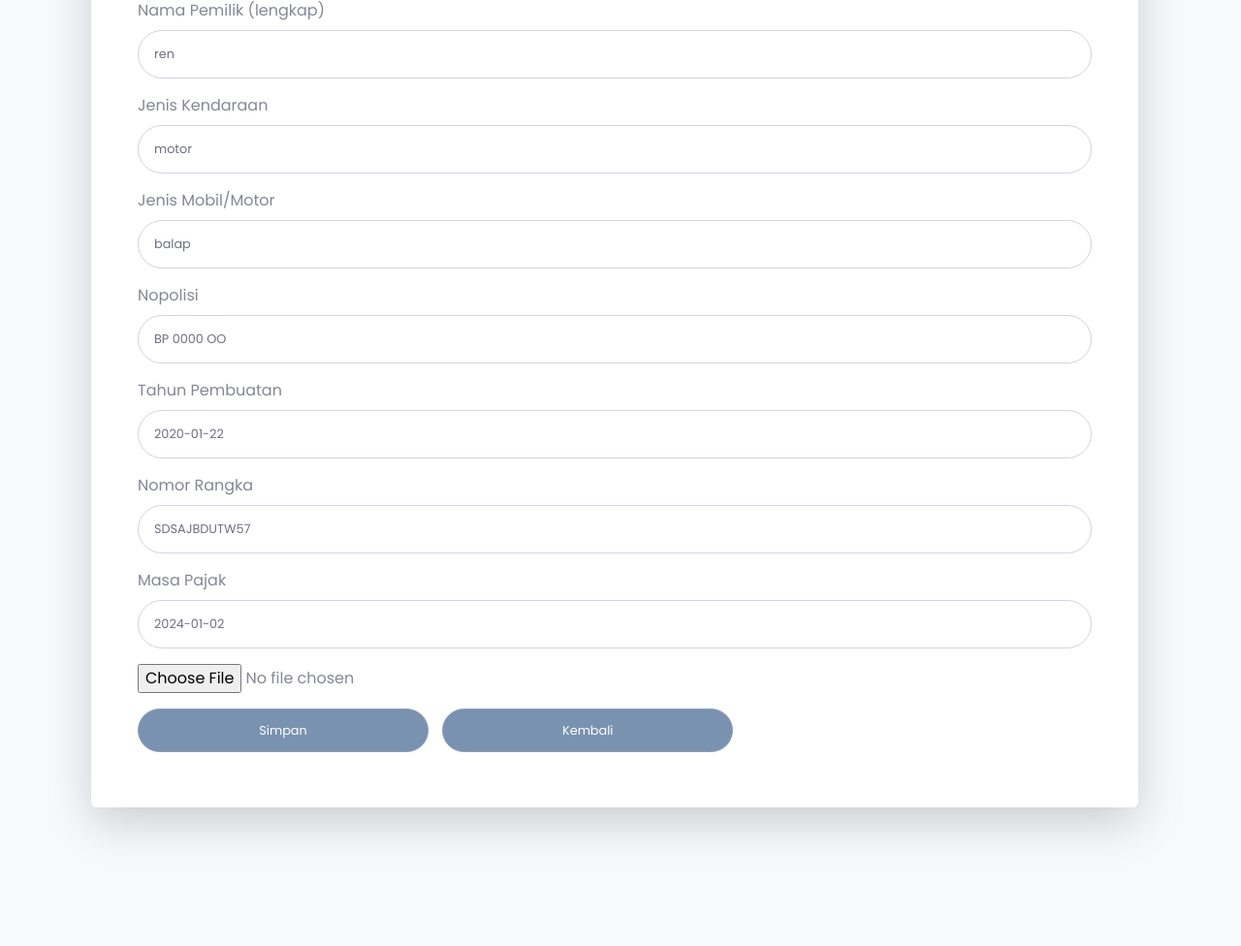
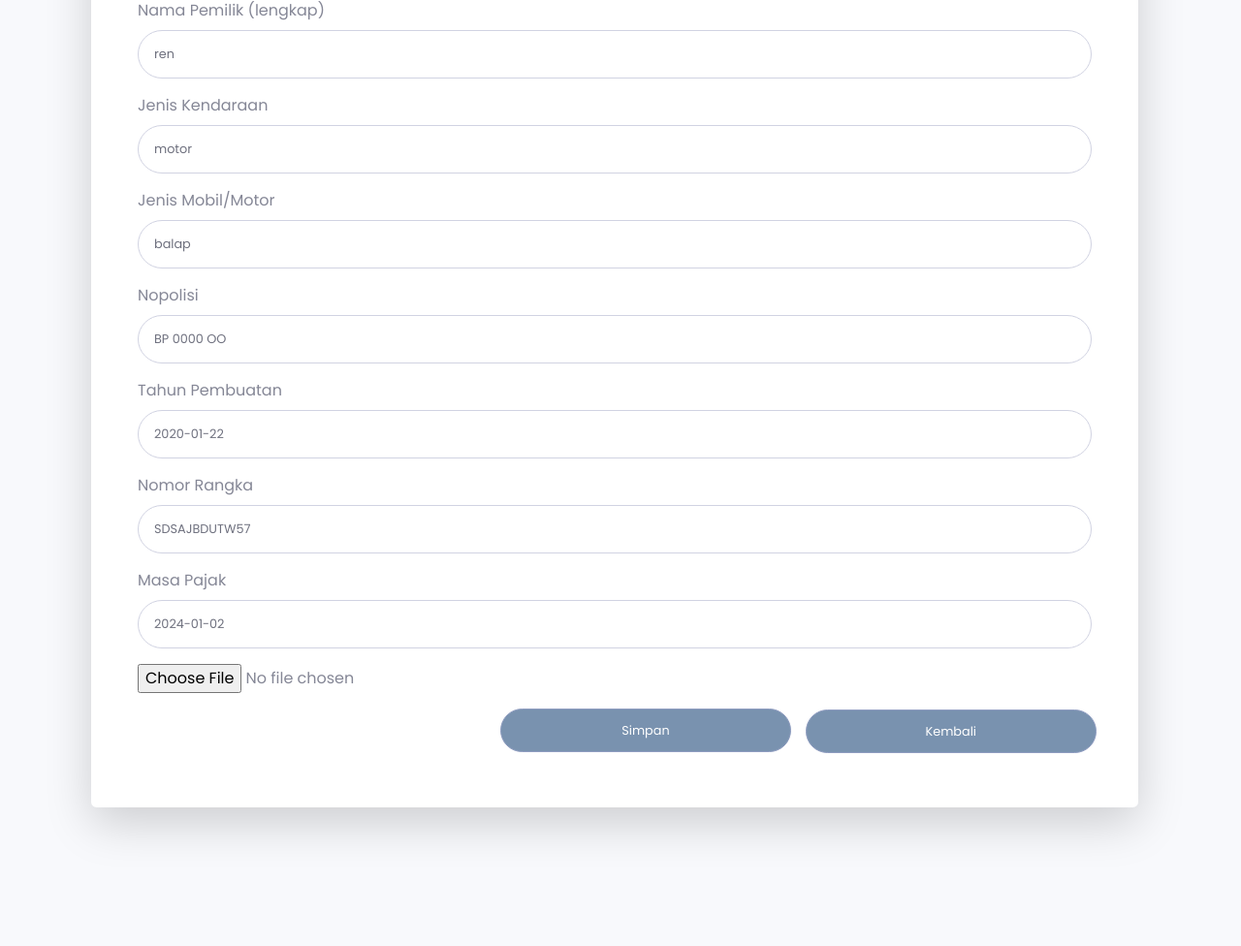
Before and after one commit to irenedocode/iibnpajak, a PHP site: the page made by admin/edit.php in a window 1280 px wide. Shown: the part 349-1325 px from the top of the page at 97% size. Run offline with PHP 8.4, Linux system fonts and the light colour scheme; data comes from the database, SQL or seed files in the repository.

Commit message:
perbaikiii edittt

```diff
--- a/admin/edit.php
+++ b/admin/edit.php
@@ -106,10 +106,10 @@
                             <input type="file" name="image">
                             </div>
 
-                            <button type="submit" name="submit" class="btn btn-primary btn-user" style="width: 300px; margin-right: 10px">
+                            <button type="submit" name="submit" class="btn btn-primary btn-user" style="width: 300px; margin-left:38%;">
                                 Simpan
                             </button>
-                                <a href="index.php" class="btn btn-primary btn-user" style="width: 300px">
+                                <a href="index.php" class="btn btn-primary btn-user" style="width: 300px;margin-left:70%;margin-top: -7%; ">
                                 Kembali</a>
                         </form>
                     </div>
```
